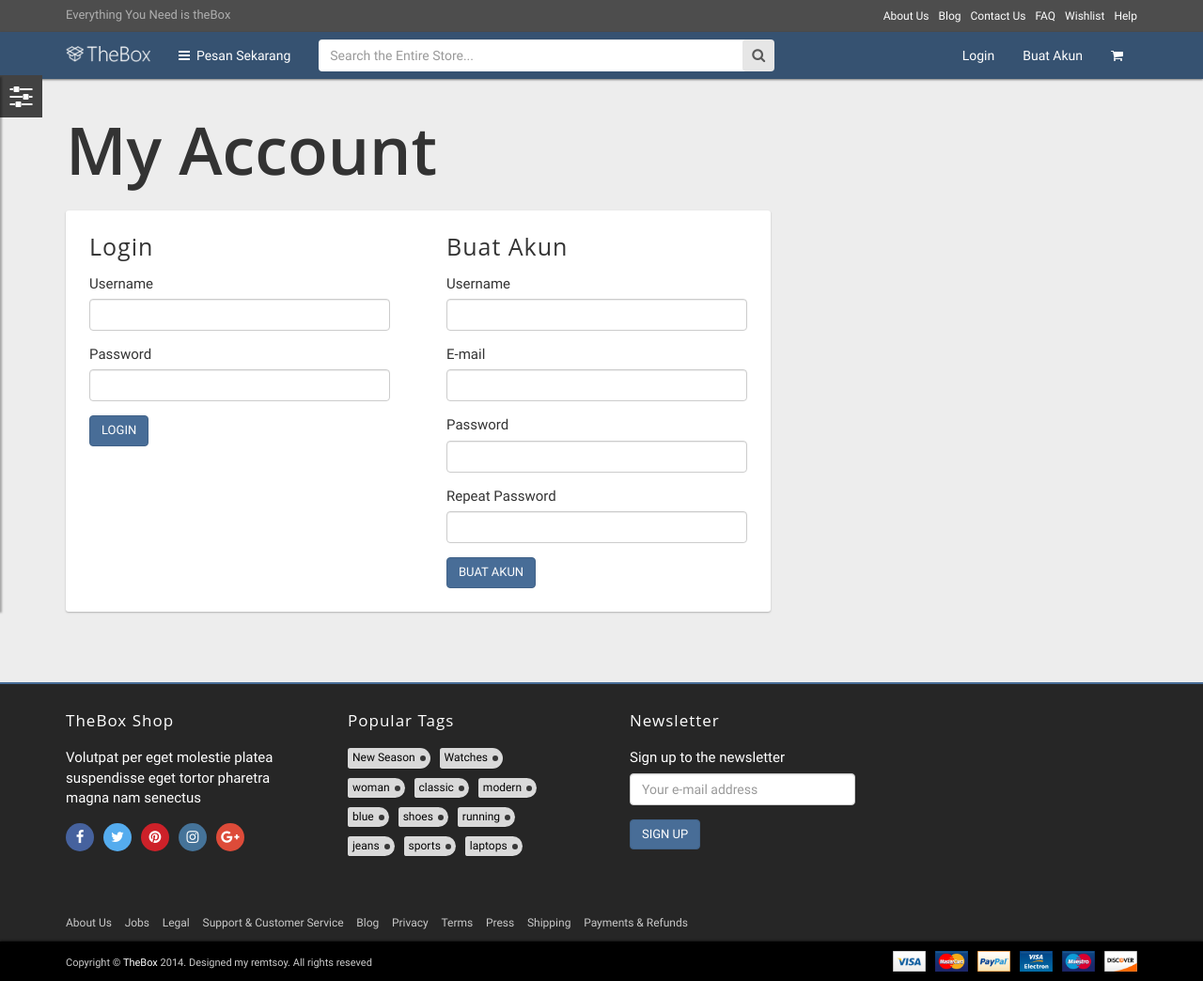
After one commit to jbenastey/sipesan, a CodeIgniter app: page /sipesan/index.php/authcontroller/login in a window 1280 px wide. The commit adds this page. Shown: the whole page at 94% size. Run offline with CodeIgniter, Linux system fonts and the light colour scheme; some libraries are stand-ins or nearby versions; some web fonts are replaced.

Commit message:
add login pemesan

```diff
--- a/application/config/routes.php
+++ b/application/config/routes.php
@@ -51,6 +51,10 @@ defined('BASEPATH') OR exit('No direct script access allowed');
 */
 //frontend
 $route['default_controller'] = 'HomeController';
+
+$route['login'] = 'AuthController/login';
+$route['logout'] = 'AuthController/logout';
+
 $route['spanduk'] = 'PesanController/pesanSpanduk';
 
 $route['keranjang'] = 'BayarController/keranjang';
--- a/application/controllers/AuthController.php
+++ b/application/controllers/AuthController.php
@@ -3,5 +3,57 @@
 defined('BASEPATH') OR exit('No direct script access allowed');
 
 class AuthController extends CI_Controller {
+	public function __construct()
+	{
+		parent::__construct();
+		$model = array('PenggunaModel');
+		$this->load->model($model);
+	}
+	public function login(){
+		if ($this->session->has_userdata('session_id')) {
+			$this->session->set_flashdata('alert', 'sudah_login');
+			redirect(base_url());
+		}
+		if (isset($_POST['login'])) {
+			$username = $this->input->post('username');
+			$password = $this->input->post('password');
+			$data = array(
+				'pengguna_username' => $username,
+				'pengguna_password' => md5($password)
+			);
+			$pengguna = $this->PenggunaModel->get_user_account($data);
+			if ($pengguna != null) {
+				if ($pengguna['pengguna_level'] == 'pemesan'){
+					$session = array(
+						'session_id' => $pengguna['pengguna_id'],
+						'session_username' => $pengguna['pengguna_username'],
+						'session_email' => $pengguna['pengguna_email'],
+						'session_level' => $pengguna['pengguna_level'],
+//					'session_nama' => $pengguna['pengguna_nama'],
+//					'session_foto' => $pengguna['pengguna_foto'],
+//					'session_hak_akses' => $pengguna['pengguna_hak_akses']
+					);
+					$this->session->set_userdata($session);
+					$this->session->set_flashdata('alert', 'login_sukses');
+					redirect(base_url());
+				} else {
+					$this->session->set_flashdata('alert', 'login_gagal');
+					redirect(base_url('login'));
+				}
+			} else {
+				$this->session->set_flashdata('alert', 'login_gagal');
+				redirect(base_url('login'));
+			}
+		} else {
+			$this->load->view('frontend/templates/header');
+			$this->load->view('frontend/auth/login');
+			$this->load->view('frontend/templates/footer');
+		}
+	}
 
+	public function logout()
+	{
+		$this->session->sess_destroy();
+		redirect(base_url());
+	}
 }
--- /dev/null
+++ b/application/views/frontend/auth/login.php
@@ -0,0 +1,51 @@
+
+<div class="container">
+	<div class="row">
+		<div class="col-md-8">
+			<header class="page-header">
+				<h1 class="page-title">My Account</h1>
+			</header>
+			<div class="box-lg">
+				<div class="row" data-gutter="60">
+					<div class="col-md-6">
+						<h3 class="widget-title">Login</h3>
+						<?=form_open('login')?>
+							<div class="form-group">
+								<label>Username</label>
+								<input class="form-control" type="text" name="username" required autocomplete="off"/>
+							</div>
+							<div class="form-group">
+								<label>Password</label>
+								<input class="form-control" type="password" name="password" required autocomplete="off"/>
+							</div>
+							<input class="btn btn-primary" type="submit" value="Login" name="login" />
+						<?=form_close()?>
+					</div>
+					<div class="col-md-6">
+						<h3 class="widget-title">Buat Akun</h3>
+						<?=form_open('register')?>
+							<div class="form-group">
+								<label>Username</label>
+								<input class="form-control" type="text" required name="username" autocomplete="off"/>
+							</div>
+							<div class="form-group">
+								<label>E-mail</label>
+								<input class="form-control" type="text" required name="email" autocomplete="off"/>
+							</div>
+							<div class="form-group">
+								<label>Password</label>
+								<input class="form-control" type="password" required name="password" autocomplete="off"/>
+							</div>
+							<div class="form-group">
+								<label>Repeat Password</label>
+								<input class="form-control" type="password" required name="password" autocomplete="off"/>
+							</div>
+							<input class="btn btn-primary" type="submit" value="Buat Akun" name="register"/>
+						<?=form_close()?>
+					</div>
+				</div>
+			</div>
+		</div>
+	</div>
+</div>
+<div class="gap gap-small"></div>
--- a/application/views/frontend/templates/header.php
+++ b/application/views/frontend/templates/header.php
@@ -131,59 +131,51 @@
 		<h3 class="widget-title">Member Login</h3>
 		<p>Welcome back, friend. Login to get started</p>
 		<hr />
-		<form>
+		<?=form_open('login')?>
 		<div class="form-group">
-				<label>Email or Username</label>
-				<input class="form-control" type="text" />
+			<label>Username</label>
+			<input class="form-control" type="text" name="username" required autocomplete="off"/>
 		</div>
 		<div class="form-group">
 			<label>Password</label>
-				<input class="form-control" type="text" />
+			<input class="form-control" type="password" name="password" required autocomplete="off"/>
 		</div>
-			<div class="checkbox">
-				<label>
-					<input class="i-check" type="checkbox" />Remeber Me</label>
-			</div>
-			<input class="btn btn-primary" type="submit" value="Sign In" />
-		</form>
+		<input class="btn btn-primary" type="submit" value="Login" name="login" />
+		<?=form_close()?>
 		<div class="gap gap-small"></div>
 		<ul class="list-inline">
-			<li><a href="#nav-account-dialog" class="popup-text">Not Member Yet</a>
+			<li><a href="#nav-account-dialog" class="popup-text">Belum Punya Akun?</a>
 			</li>
-			<li><a href="#nav-pwd-dialog" class="popup-text">Forgot Password?</a>
-			</li>
+<!--			<li><a href="#nav-pwd-dialog" class="popup-text">Forgot Password?</a>-->
+<!--			</li>-->
 		</ul>
 	</div>
 	<div class="mfp-with-anim mfp-hide mfp-dialog clearfix" id="nav-account-dialog">
-		<h3 class="widget-title">Create TheBox Account</h3>
+		<h3 class="widget-title">Buat Akun</h3>
 		<p>Ready to get best offers? Let's get started!</p>
 		<hr />
-		<form>
+		<?=form_open('register')?>
 		<div class="form-group">
-				<label>Email</label>
-				<input class="form-control" type="text" />
+			<label>Username</label>
+			<input class="form-control" type="text" required name="username" autocomplete="off"/>
+		</div>
+		<div class="form-group">
+			<label>E-mail</label>
+			<input class="form-control" type="text" required name="email" autocomplete="off"/>
 		</div>
 		<div class="form-group">
 			<label>Password</label>
-				<input class="form-control" type="text" />
+			<input class="form-control" type="password" required name="password" autocomplete="off"/>
 		</div>
 		<div class="form-group">
 			<label>Repeat Password</label>
-				<input class="form-control" type="text" />
+			<input class="form-control" type="password" required name="password" autocomplete="off"/>
 		</div>
-			<div class="form-group">
-				<label>Phone Number</label>
-				<input class="form-control" type="text" />
-			</div>
-			<div class="checkbox">
-				<label>
-					<input class="i-check" type="checkbox" />Subscribe to the Newsletter</label>
-			</div>
-			<input class="btn btn-primary" type="submit" value="Create Account" />
-		</form>
+		<input class="btn btn-primary" type="submit" value="Buat Akun" name="register"/>
+		<?=form_close()?>
 		<div class="gap gap-small"></div>
 		<ul class="list-inline">
-			<li><a href="#nav-login-dialog" class="popup-text">Already Memeber</a>
+			<li><a href="#nav-login-dialog" class="popup-text">Sudah Punya Akun ?</a>
 			</li>
 		</ul>
 	</div>
@@ -286,20 +278,23 @@
 					<a class="fa fa-search navbar-main-search-submit" href="#"></a>
 				</form>
 				<ul class="nav navbar-nav navbar-right">
+					<?php if ($this->session->userdata('session_level') == null):?>
 					<li><a href="#nav-login-dialog" data-effect="mfp-move-from-top" class="popup-text">Login</a>
 					</li>
 					<li><a href="#nav-account-dialog" data-effect="mfp-move-from-top" class="popup-text">Buat Akun</a>
 					</li>
+					<?php else: ?>
 					<li class="dropdown">
-						<a href="<?=base_url('profil')?>" class="fa fa-user-circle"></a>
+						<a href="<?=base_url('profil')?>"><i class="fa fa-user-circle"></i> <?=$this->session->userdata('session_username')?></a>
 						<ul class="dropdown-menu">
 							<li><a href=""><i class="fa fa-user" style="width: 20%"></i> Profil Saya</a></li>
 							<li><a href=""><i class="fa fa-list" style="width: 20%"></i> Data Pesanan</a></li>
-							<li><a href=""><i class="fa fa-sign-out" style="width: 20%"></i> Logout</a></li>
+							<li><a href="<?=base_url('logout')?>"><i class="fa fa-sign-out" style="width: 20%"></i> Logout</a></li>
 						</ul>
 					</li>
+					<?php endif; ?>
 					<li class="dropdown">
-						<a class="fa fa-shopping-cart" href="<?=base_url('keranjang')?>"></a>
+						<a href="<?=base_url('keranjang')?>"><i class="fa fa-shopping-cart"></i></a>
 						<ul class="dropdown-menu dropdown-menu-shipping-cart">
 							<li>
 								<a class="dropdown-menu-shipping-cart-img" href="#">
```
Also changed, not shown: application/controllers/backend/AuthController.php (+7 -1 lines). Lines whose indentation alone changed are shown as unchanged.
